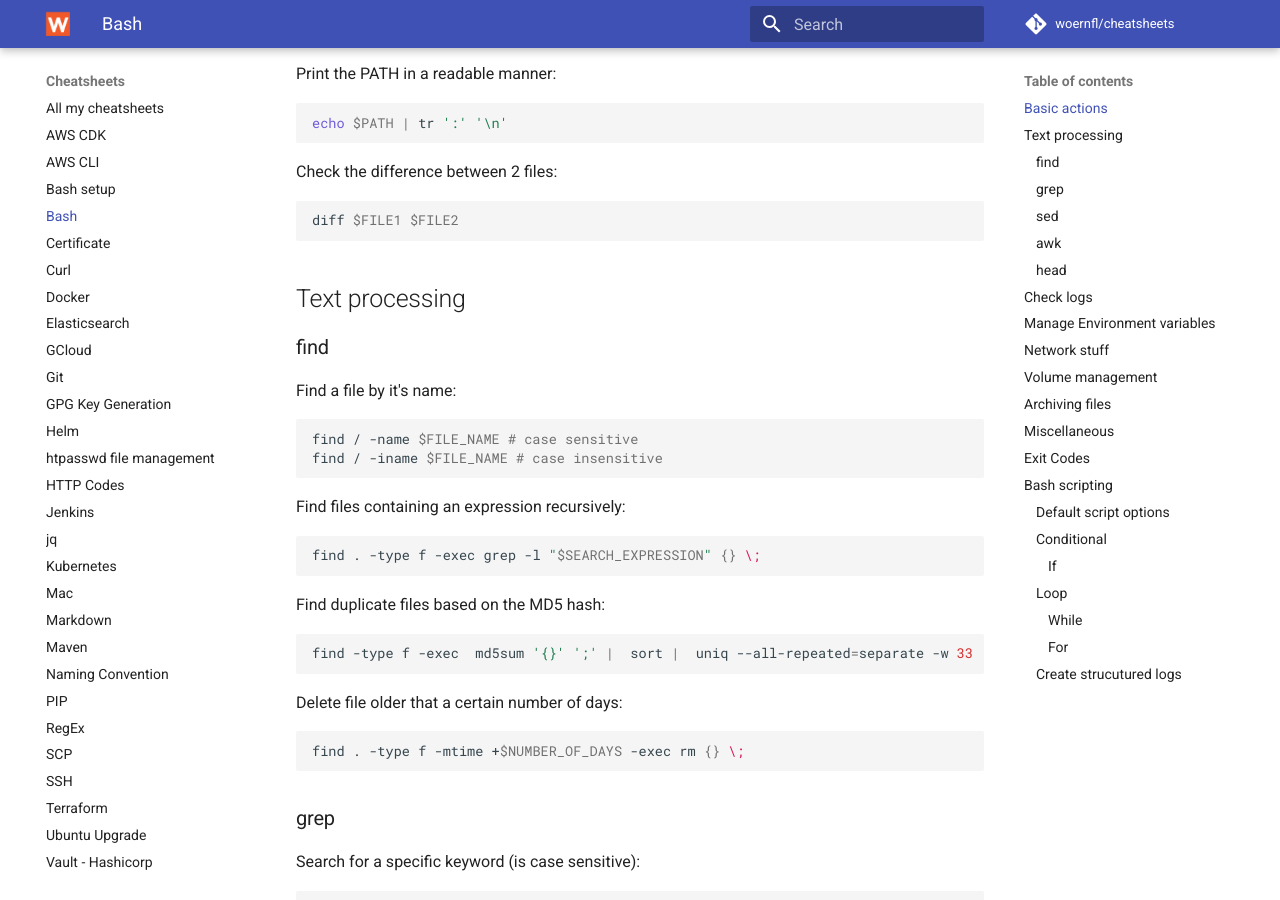
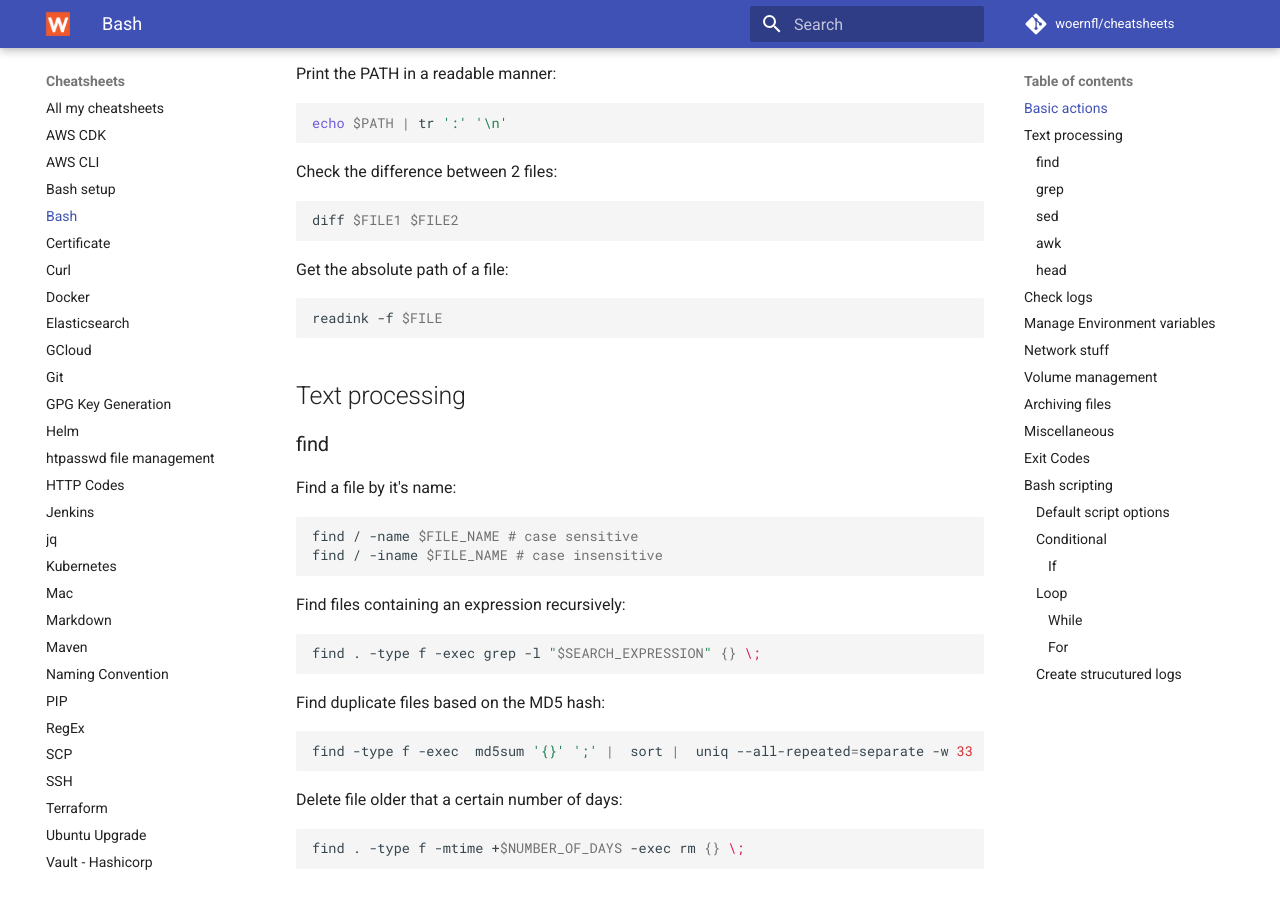
Before and after one commit to woernfl/cheatsheets, an MkDocs documentation site: the page built from docs/bash.md, in a window 1280 px wide and 900 px high, scrolled down 462 px. Built offline with MkDocs 1.6.1 and Material for MkDocs 9.7.7, drawn with Linux system fonts in a browser that asks for light colours; comment, search, counter and statistics services are not loaded.

Commit message:
Update bash.md

````diff
--- a/docs/bash.md
+++ b/docs/bash.md
@@ -30,6 +30,12 @@ Check the difference between 2 files:
 
 ```bash
 diff $FILE1 $FILE2
+```
+
+Get the absolute path of a file:
+
+```bash
+readink -f $FILE
 ```
 
 ## Text processing
````
